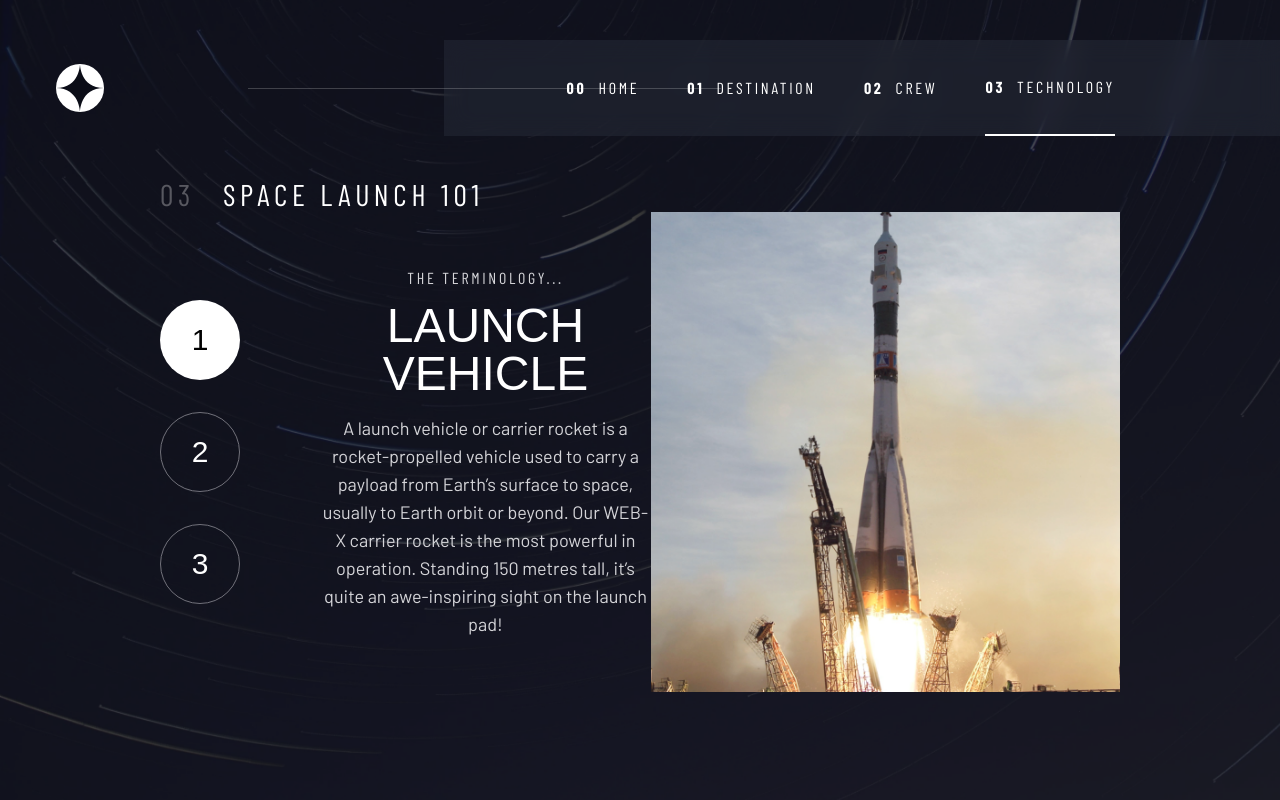
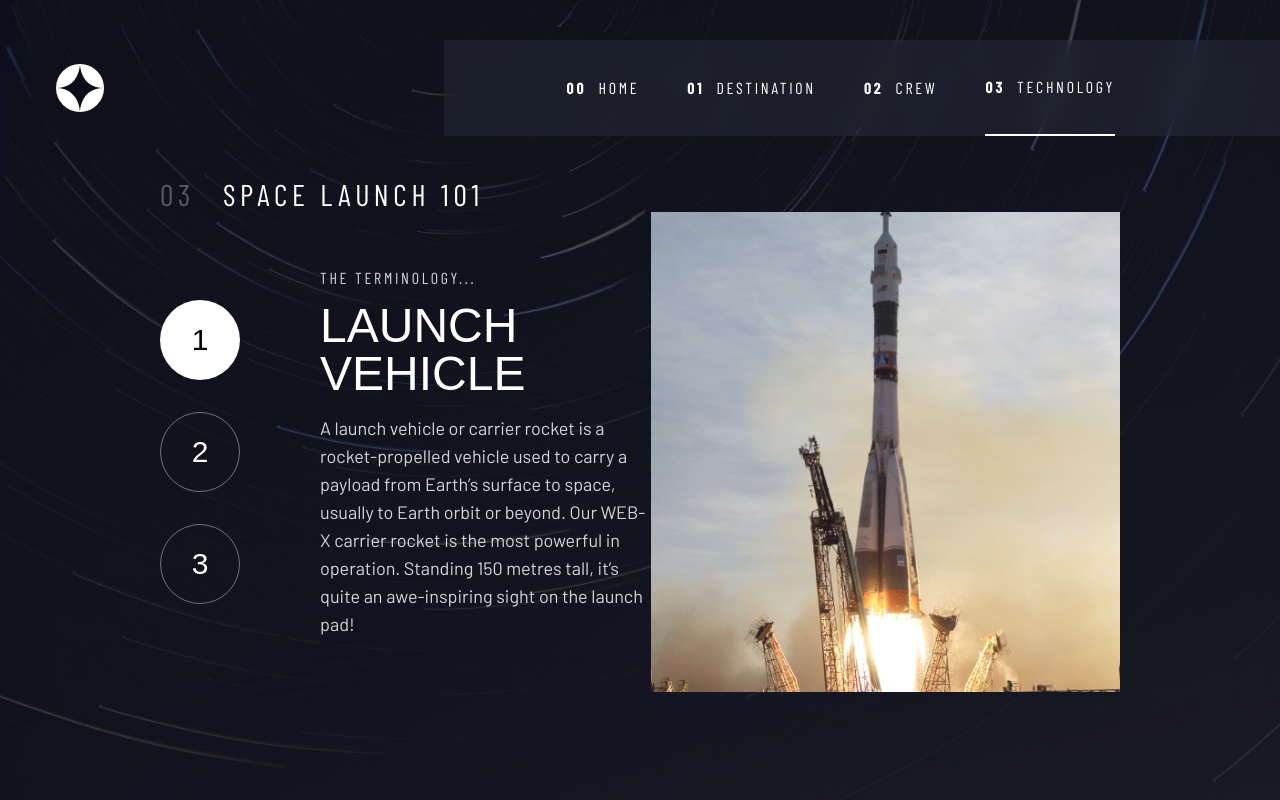
Before and after one commit to joaoliveirapb/space-tourism, a Next.js app: page /technology in a window 1280 px wide. Built offline with nearby package versions, Linux system fonts and the light colour scheme; a web font is replaced by a local one.

Commit message:
updated text alignment on technology page

```diff
--- a/src/app/technology/page.jsx
+++ b/src/app/technology/page.jsx
@@ -73,7 +73,7 @@ export default function Technology() {
               3
             </ButtonChangeTechnology>
           </div>
-          <div className="text-center">
+          <div className="max-sm:text-center">
             <span className="text-zinc-300 tracking-[2.7px]">
               THE TERMINOLOGY...
             </span>
--- a/src/components/Header.jsx
+++ b/src/components/Header.jsx
@@ -9,7 +9,7 @@ export function Header() {
       <Link href="/">
         <Image src={logo} alt="Logo da Space Tourism" className="h-12 w-12" />
       </Link>
-      <div className="absolute h-px w-[473px] left-48 z-10 bg-white/20 max-lg:hidden" />
+      <div className="absolute h-px w-[473px] left-48 z-10 bg-white/20 max-2xl:hidden" />
       <nav className="flex items-center gap-12 h-full pl-[123px] pr-[165px] bg-gray-600/20 backdrop-blur-md max-lg:px-12 max-sm:hidden">
         <ActiveLink content="HOME" index="00" href="/" />
         <ActiveLink content="DESTINATION" index="01" href="/destination" />
```
